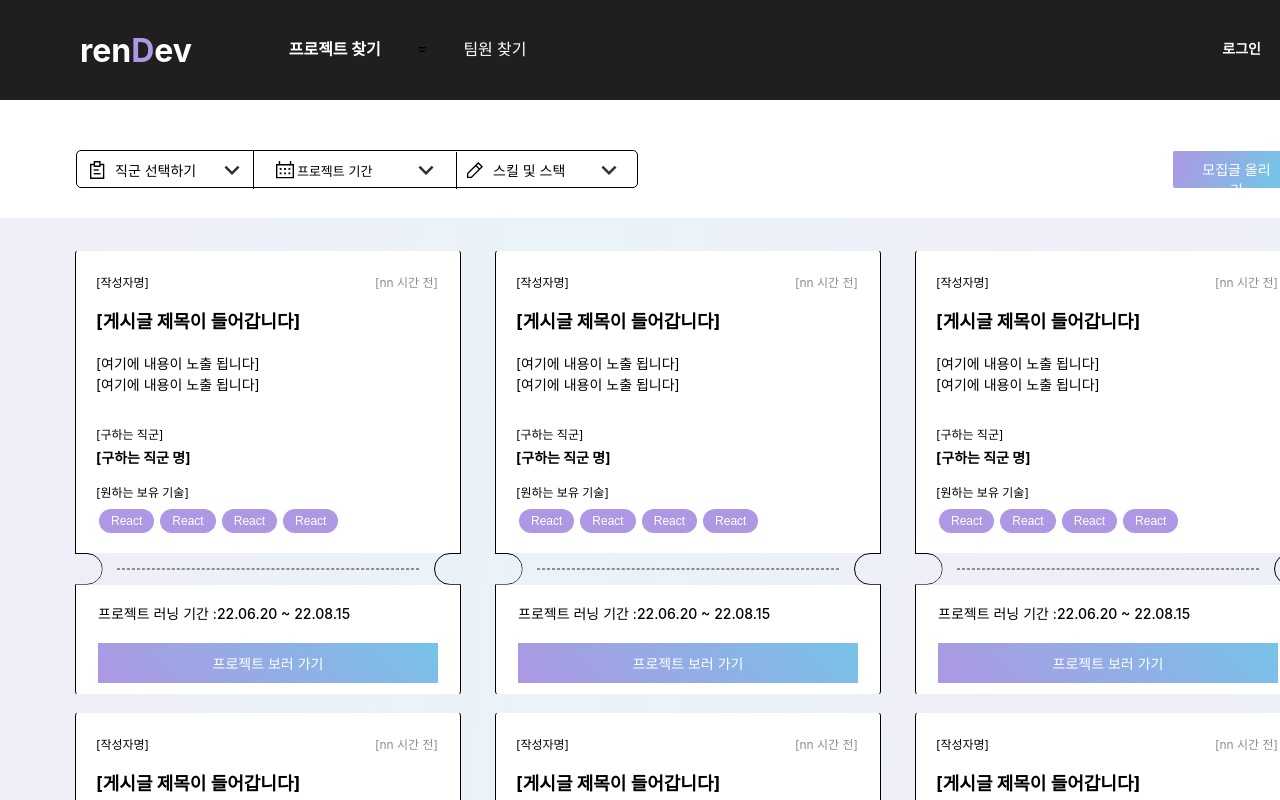
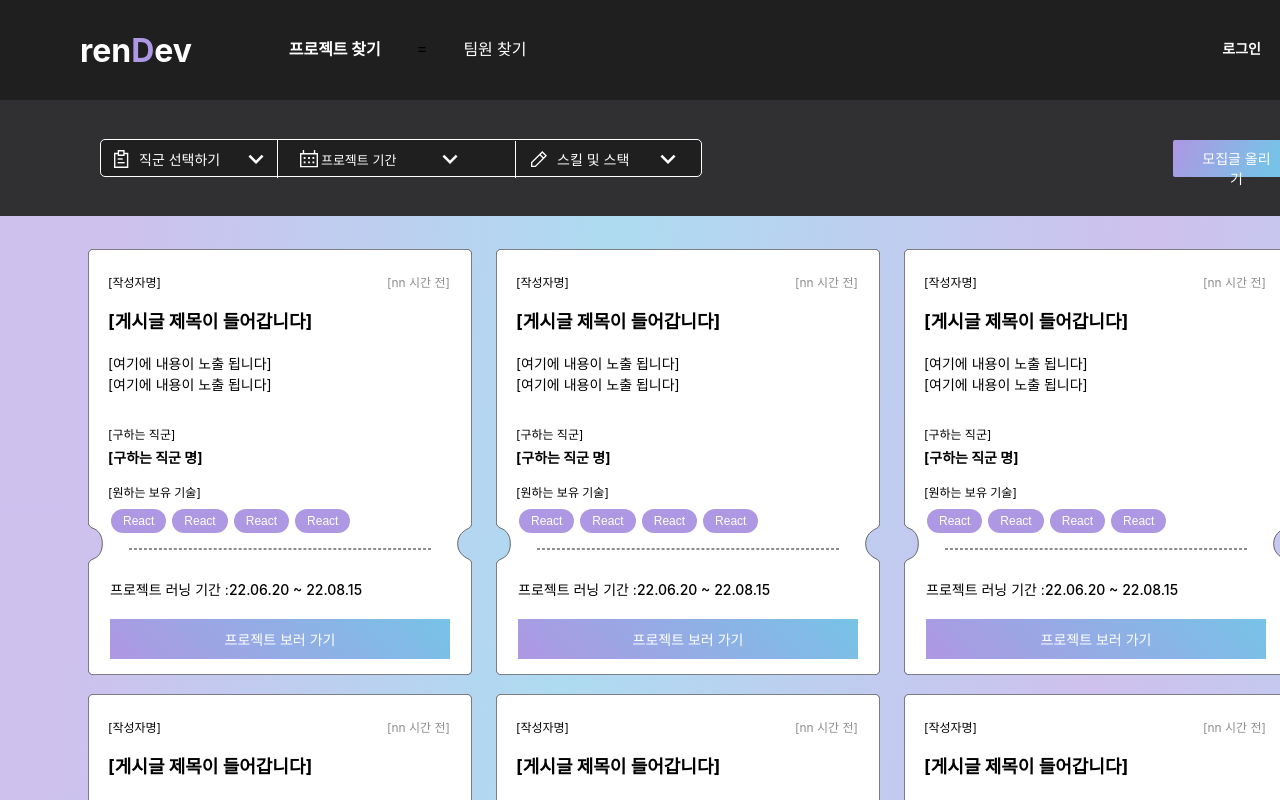
Before and after one commit to Hanghae-Realwork/front-end, a React (Create React App) app in the folder real_project/: page /mainrecruit in a window 1280 px wide. Shown: the top 800 px of the page. Built offline with nearby package versions, Linux system fonts and the light colour scheme.

Commit message:
카드 CSS 최종 수정 완료 및 메인 배열 깨짐 문제 해결

```diff
--- a/real_project/src/components/CardRecruit.js
+++ b/real_project/src/components/CardRecruit.js
@@ -3,6 +3,8 @@ import styled from "styled-components";
 import { useNavigate } from "react-router-dom";
 
 import Tag from "./TagCompo"
+
+import Test from "../image/Test.svg"
 
 
 
@@ -37,11 +39,7 @@ const CardRecruit = () => {
                     <TagWrap><Tag/><Tag/><Tag/><Tag/></TagWrap>
                 </CardTagWrap>
             </AllTopWrap>
-            <CircleWrap>
-                <AllMidWrapOne/>
                     <DashedLine/>
-                <AllMidWrapTwo/>
-            </CircleWrap>
             <AllBotWrap>
                 <CardBotTopWrap>
                     <CardBotTextDate>프로젝트 러닝 기간 :</CardBotTextDate>
@@ -60,24 +58,22 @@ const CardRecruit = () => {
 
 const AllWrap = styled.div`
     margin: 0px 24px 19px 0px;
-    border: 1px solid black;
     border-top: none;
     border-bottom: none;
-    width: 394px;
-    height: 443px;
+    width: 384px;
+    height: 426px;
     display: flex;
     flex-flow: column nowrap;
     justify-content: center;
     align-items: center;
-    clip-path: inset(0 5px 0 5px);
+    background-image: url(${Test});
+    background-position: center;
+    background-size: cover;
+    background-repeat: none;
 `
 
 const AllTopWrap = styled.div`
     border-bottom: none;
-    border-top: 1px solid black;
-    border-left: 1px solid black;
-    border-right: 1px solid black;
-    /* border-radius: 5px; */
     border-top-left-radius: 5px;
     border-top-right-radius: 5px;
     width: 384px;
@@ -86,58 +82,26 @@ const AllTopWrap = styled.div`
     flex-flow: column nowrap;
     justify-content: center;
     align-items: center;
-    /* margin-bottom: -2px; */
-    background-color: white;
-`
-
-const CircleWrap = styled.div`
-    /* border: 1px solid black; */
-    border-right: none;
-    border-left: none;
-    width: 405px;
-    height: 40px;
-    display: flex;
-    flex-flow: row wrap;
-    justify-content: space-between;
-    align-items: center;
-    clip-path: stroke-box;
-    /* background-color: white; */
-`
-
-const AllMidWrapOne = styled.div`
-    border: 1px solid black;
-    width: 35px;
-    height: 30px;
-    border-radius: 0px 30px 30px 0px;
-    background-color: transparent;
-    clip-path: stroke-box;
 `
 
 const AllMidWrapTwo = styled.div`
-    border: 1px solid black;
     width: 35px;
     height: 30px;
     border-radius: 30px 0px 0px 30px;
     background-color: transparent;
+
 `
 
 const AllBotWrap = styled.div`
-    /* border: 1px solid black; */
     border-top: none;
-    border-left: 1px solid black;
-    border-right: 1px solid black;
-    border-bottom: 1px solid black;
     border-bottom-left-radius: 5px;
     border-bottom-right-radius: 5px;
-    /* border-radius: 5px; */
     width: 384px;
     height: 117px;
-    /* margin-top: -1px; */
     display: flex;
     flex-flow: column nowrap;
     justify-content: center;
     align-items: center;
-    background-color: white;
 `
 
 
@@ -226,7 +190,9 @@ const TagWrap = styled.div`
 //// 센터 대쉬라인
 const DashedLine = styled.hr`
     width: 300px;
+    height: 0px;
     border: 0.5px dashed #8D8D8D;
+    margin-top: -5px;
 `
 
 
--- a/real_project/src/components/DayPickerMain.js
+++ b/real_project/src/components/DayPickerMain.js
@@ -28,19 +28,19 @@ const DayPickerMain = () => {
       <ContainerStartDateDiv1>
         <DateFirstViewWrap>
           <DateWrap>
-              <svg width="18" height="18" viewBox="0 0 18 18" fill="none" xmlns="http://www.w3.org/2000/svg">
-              <path d="M3.69238 7.03857H5.53854V8.88473H3.69238V7.03857Z" fill="black"/>
-              <path d="M5.53854 11.4231H3.69238V13.2692H5.53854V11.4231Z" fill="black"/>
-              <path d="M8.07715 7.03857H9.9233V8.88473H8.07715V7.03857Z" fill="black"/>
-              <path d="M9.9233 11.4231H8.07715V13.2692H9.9233V11.4231Z" fill="black"/>
-              <path d="M12.4619 7.03857H14.3081V8.88473H12.4619V7.03857Z" fill="black"/>
-              <path d="M14.3081 11.4231H12.4619V13.2692H14.3081V11.4231Z" fill="black"/>
-              <path fill-rule="evenodd" clip-rule="evenodd" d="M2.76923 3H0V17.3077H18V3H15.2308V0H13.8462V3H4.15385V0H2.76923V3ZM1.38462 4.38461V15.9231H16.6154V4.38461H1.38462Z" fill="black"/>
+              <svg width="18" height="18" viewBox="0 0 18 18" fill="white" xmlns="http://www.w3.org/2000/svg">
+              <path d="M3.69238 7.03857H5.53854V8.88473H3.69238V7.03857Z" fill="white"/>
+              <path d="M5.53854 11.4231H3.69238V13.2692H5.53854V11.4231Z" fill="white"/>
+              <path d="M8.07715 7.03857H9.9233V8.88473H8.07715V7.03857Z" fill="white"/>
+              <path d="M9.9233 11.4231H8.07715V13.2692H9.9233V11.4231Z" fill="white"/>
+              <path d="M12.4619 7.03857H14.3081V8.88473H12.4619V7.03857Z" fill="white"/>
+              <path d="M14.3081 11.4231H12.4619V13.2692H14.3081V11.4231Z" fill="white"/>
+              <path fill-rule="evenodd" clip-rule="evenodd" d="M2.76923 3H0V17.3077H18V3H15.2308V0H13.8462V3H4.15385V0H2.76923V3ZM1.38462 4.38461V15.9231H16.6154V4.38461H1.38462Z" fill="white"/>
               </svg>
             <ButtonName>프로젝트 기간</ButtonName>
           </DateWrap>
-            <svg width="16" height="10" viewBox="0 0 16 10" fill="none" xmlns="http://www.w3.org/2000/svg">
-             <path d="M13.7375 0.737549L8 6.46255L2.2625 0.737549L0.5 2.50005L8 10L15.5 2.50005L13.7375 0.737549Z" fill="#303032"/>
+            <svg width="16" height="10" viewBox="0 0 16 10" fill="white" xmlns="http://www.w3.org/2000/svg">
+             <path d="M13.7375 0.737549L8 6.46255L2.2625 0.737549L0.5 2.50005L8 10L15.5 2.50005L13.7375 0.737549Z" fill="#white"/>
             </svg>
         </DateFirstViewWrap>
 
@@ -53,16 +53,19 @@ const DayPickerMain = () => {
 
         <Container1 type="button" className="pa2 bg-white button-reset ba" aria-label="Pick a date" onClick={onClickToggle}>
           <ContainerStartDateDiv1>
-            <svg width="18" height="18" viewBox="0 0 18 18" fill="none" xmlns="http://www.w3.org/2000/svg">
-              <path d="M3.69238 7.03857H5.53854V8.88473H3.69238V7.03857Z" fill="black"/>
-              <path d="M5.53854 11.4231H3.69238V13.2692H5.53854V11.4231Z" fill="black"/>
-              <path d="M8.07715 7.03857H9.9233V8.88473H8.07715V7.03857Z" fill="black"/>
-              <path d="M9.9233 11.4231H8.07715V13.2692H9.9233V11.4231Z" fill="black"/>
-              <path d="M12.4619 7.03857H14.3081V8.88473H12.4619V7.03857Z" fill="black"/>
-              <path d="M14.3081 11.4231H12.4619V13.2692H14.3081V11.4231Z" fill="black"/>
-              <path fill-rule="evenodd" clip-rule="evenodd" d="M2.76923 3H0V17.3077H18V3H15.2308V0H13.8462V3H4.15385V0H2.76923V3ZM1.38462 4.38461V15.9231H16.6154V4.38461H1.38462Z" fill="black"/>
+            <svg width="18" height="18" viewBox="0 0 18 18" fill="white" xmlns="http://www.w3.org/2000/svg">
+              <path d="M3.69238 7.03857H5.53854V8.88473H3.69238V7.03857Z" fill="white"/>
+              <path d="M5.53854 11.4231H3.69238V13.2692H5.53854V11.4231Z" fill="white"/>
+              <path d="M8.07715 7.03857H9.9233V8.88473H8.07715V7.03857Z" fill="white"/>
+              <path d="M9.9233 11.4231H8.07715V13.2692H9.9233V11.4231Z" fill="white"/>
+              <path d="M12.4619 7.03857H14.3081V8.88473H12.4619V7.03857Z" fill="white"/>
+              <path d="M14.3081 11.4231H12.4619V13.2692H14.3081V11.4231Z" fill="white"/>
+              <path fill-rule="evenodd" clip-rule="evenodd" d="M2.76923 3H0V17.3077H18V3H15.2308V0H13.8462V3H4.15385V0H2.76923V3ZM1.38462 4.38461V15.9231H16.6154V4.38461H1.38462Z" fill="white"/>
             </svg>
             <SelectedDate>{format(selected.from, "MM월 dd일 ")}</SelectedDate>
+            <svg width="17" height="11" viewBox="0 0 17 11" fill="white" xmlns="http://www.w3.org/2000/svg">
+              <path d="M15.1324 10.5916L16.6074 9.11655L8.35742 0.866552L0.107422 9.11655L1.58242 10.5916L8.35742 3.81655L15.1324 10.5916Z" fill="#white"/>
+              </svg>
           </ContainerStartDateDiv1>
         </Container1>
       );
@@ -71,16 +74,20 @@ const DayPickerMain = () => {
         <Container1 type="button" className="pa2 bg-white button-reset ba" aria-label="Pick a date" onClick={onClickToggle}>
           <ContainerStartDateDiv1>
             <svg width="18" height="18" viewBox="0 0 18 18" fill="none" xmlns="http://www.w3.org/2000/svg">
-              <path d="M3.69238 7.03857H5.53854V8.88473H3.69238V7.03857Z" fill="black"/>
-              <path d="M5.53854 11.4231H3.69238V13.2692H5.53854V11.4231Z" fill="black"/>
-              <path d="M8.07715 7.03857H9.9233V8.88473H8.07715V7.03857Z" fill="black"/>
-              <path d="M9.9233 11.4231H8.07715V13.2692H9.9233V11.4231Z" fill="black"/>
-              <path d="M12.4619 7.03857H14.3081V8.88473H12.4619V7.03857Z" fill="black"/>
-              <path d="M14.3081 11.4231H12.4619V13.2692H14.3081V11.4231Z" fill="black"/>
-              <path fill-rule="evenodd" clip-rule="evenodd" d="M2.76923 3H0V17.3077H18V3H15.2308V0H13.8462V3H4.15385V0H2.76923V3ZM1.38462 4.38461V15.9231H16.6154V4.38461H1.38462Z" fill="black"/>
+              <path d="M3.69238 7.03857H5.53854V8.88473H3.69238V7.03857Z" fill="white"/>
+              <path d="M5.53854 11.4231H3.69238V13.2692H5.53854V11.4231Z" fill="white"/>
+              <path d="M8.07715 7.03857H9.9233V8.88473H8.07715V7.03857Z" fill="white"/>
+              <path d="M9.9233 11.4231H8.07715V13.2692H9.9233V11.4231Z" fill="white"/>
+              <path d="M12.4619 7.03857H14.3081V8.88473H12.4619V7.03857Z" fill="white"/>
+              <path d="M14.3081 11.4231H12.4619V13.2692H14.3081V11.4231Z" fill="white"/>
+              <path fill-rule="evenodd" clip-rule="evenodd" d="M2.76923 3H0V17.3077H18V3H15.2308V0H13.8462V3H4.15385V0H2.76923V3ZM1.38462 4.38461V15.9231H16.6154V4.38461H1.38462Z" fill="white"/>
             </svg>
-              <SelectedDate>{format(selected.from, "MM월 dd일 " + ' \ ' + ' ~ ' )}</SelectedDate>
+              <SelectedDate>{format(selected.from, "MM월 dd일 ")}</SelectedDate>
+              <SelectedDateWave>{' ~ '}</SelectedDateWave>
               <SelectedDate>{format(selected.to,  "MM월 dd일")}</SelectedDate>
+              <svg width="16" height="10" viewBox="0 0 16 10" fill="white" xmlns="http://www.w3.org/2000/svg">
+                <path d="M13.7375 0.737549L8 6.46255L2.2625 0.737549L0.5 2.50005L8 10L15.5 2.50005L13.7375 0.737549Z" fill="#white"/>
+                </svg>
           </ContainerStartDateDiv1>
         </Container1>
       );
@@ -110,10 +117,10 @@ const Container1 = styled.label`
   outline: none;
 
   cursor: pointer;
-  /* border: 1px solid black; */
+  /* border: 1px solid white; */
   padding: 9px 12px 9px 10px;
-  border-right: 1px solid black;
-  /* width: 267px; */
+  border-right: 1px solid white;
+  width: 215px;
 `;
 
 //시작날짜, 끝날짜 따로따로
@@ -155,7 +162,14 @@ const SelectedDate = styled.span`
   /* min-width: 110px; */
   font-size: 13px;
   margin-left: 5px;
+  margin-right: 10px;
 `;
+
+const SelectedDateWave = styled.div`
+  font-size: 14px;
+  margin-left: 3px;
+  margin-right: 5px;
+`
 
 //전체
 const DivDayPicker = styled.div`
--- a/real_project/src/components/RecSelectCompo.js
+++ b/real_project/src/components/RecSelectCompo.js
@@ -91,27 +91,27 @@ function SelectCompo() {
           {dropdownVisibility ? (
             <DropText>
               <TextImageWrap>
-              <svg width="15" height="18" viewBox="0 0 15 18" fill="none" xmlns="http://www.w3.org/2000/svg">
-              <path d="M3.69238 12H10.6155V13.3846H3.69238V12Z" fill="black"/>
-              <path d="M8.76931 8.30786H3.69238V9.69248H8.76931V8.30786Z" fill="black"/>
-              <path fill-rule="evenodd" clip-rule="evenodd" d="M10.6154 0H3.69231V2.76923H0V18H14.3077V2.76923H10.6154V0ZM10.6154 4.15385V6H3.69231V4.15385H1.38462V16.6154H12.9231V4.15385H10.6154ZM5.07692 4.61538V1.38462H9.23077V4.61538H5.07692Z" fill="black"/>
+                <svg width="15" height="18" viewBox="0 0 15 18" fill="white" xmlns="http://www.w3.org/2000/svg">
+                <path d="M3.69238 12H10.6155V13.3846H3.69238V12Z" fill="white"/>
+                <path d="M8.76931 8.30786H3.69238V9.69248H8.76931V8.30786Z" fill="white"/>
+                <path fill-rule="evenodd" clip-rule="evenodd" d="M10.6154 0H3.69231V2.76923H0V18H14.3077V2.76923H10.6154V0ZM10.6154 4.15385V6H3.69231V4.15385H1.38462V16.6154H12.9231V4.15385H10.6154ZM5.07692 4.61538V1.38462H9.23077V4.61538H5.07692Z" fill="white"/>
                 </svg>
               <SpanInText>닫기</SpanInText></TextImageWrap>
-              <svg width="17" height="11" viewBox="0 0 17 11" fill="none" xmlns="http://www.w3.org/2000/svg">
-              <path d="M15.1324 10.5916L16.6074 9.11655L8.35742 0.866552L0.107422 9.11655L1.58242 10.5916L8.35742 3.81655L15.1324 10.5916Z" fill="#323232"/>
+                <svg width="17" height="11" viewBox="0 0 17 11" fill="white" xmlns="http://www.w3.org/2000/svg">
+                <path d="M15.1324 10.5916L16.6074 9.11655L8.35742 0.866552L0.107422 9.11655L1.58242 10.5916L8.35742 3.81655L15.1324 10.5916Z" fill="#fff"/>
                 </svg>
             </DropText>
           ) : (
             <DropText>
               <TextImageWrap>
-                <svg width="15" height="18" viewBox="0 0 15 18" fill="none" xmlns="http://www.w3.org/2000/svg">
-                  <path d="M3.69238 12H10.6155V13.3846H3.69238V12Z" fill="black"/>
-                  <path d="M8.76931 8.30786H3.69238V9.69248H8.76931V8.30786Z" fill="black"/>
-                  <path fill-rule="evenodd" clip-rule="evenodd" d="M10.6154 0H3.69231V2.76923H0V18H14.3077V2.76923H10.6154V0ZM10.6154 4.15385V6H3.69231V4.15385H1.38462V16.6154H12.9231V4.15385H10.6154ZM5.07692 4.61538V1.38462H9.23077V4.61538H5.07692Z" fill="black"/>
+                  <svg width="15" height="18" viewBox="0 0 15 18" fill="white" xmlns="http://www.w3.org/2000/svg">
+                    <path d="M3.69238 12H10.6155V13.3846H3.69238V12Z" fill="white"/>
+                    <path d="M8.76931 8.30786H3.69238V9.69248H8.76931V8.30786Z" fill="white"/>
+                    <path fill-rule="evenodd" clip-rule="evenodd" d="M10.6154 0H3.69231V2.76923H0V18H14.3077V2.76923H10.6154V0ZM10.6154 4.15385V6H3.69231V4.15385H1.38462V16.6154H12.9231V4.15385H10.6154ZM5.07692 4.61538V1.38462H9.23077V4.61538H5.07692Z" fill="white"/>
                   </svg>
                 <SpanInText>직군 선택하기</SpanInText></TextImageWrap>
-                <svg width="16" height="10" viewBox="0 0 16 10" fill="none" xmlns="http://www.w3.org/2000/svg">
-                  <path d="M13.7375 0.737549L8 6.46255L2.2625 0.737549L0.5 2.50005L8 10L15.5 2.50005L13.7375 0.737549Z" fill="#303032"/>
+                <svg width="16" height="10" viewBox="0 0 16 10" fill="white" xmlns="http://www.w3.org/2000/svg">
+                  <path d="M13.7375 0.737549L8 6.46255L2.2625 0.737549L0.5 2.50005L8 10L15.5 2.50005L13.7375 0.737549Z" fill="#fff"/>
                 </svg>
             </DropText>
           )}
@@ -137,25 +137,24 @@ function SelectCompo() {
           {dropdownVisibilitySkill ? (
             <DropTextSkill>
               <TextImageWrap>
-                <svg width="16" height="16" viewBox="0 0 16 16" fill="none" xmlns="http://www.w3.org/2000/svg">
-                <path fill-rule="evenodd" clip-rule="evenodd" d="M11.3053 0L16 4.69473L4.69473 16H0V11.3053L11.3053 0ZM11.3053 1.87789L9.73255 3.45062L12.5494 6.26745L14.1221 4.69473L11.3053 1.87789ZM11.6105 7.20641L8.79365 4.38956L1.32787 11.8554V14.6721H4.1447L11.6105 7.20641Z" fill="black"/>
+                <svg width="16" height="16" viewBox="0 0 16 16" fill="white" xmlns="http://www.w3.org/2000/svg">
+                <path fill-rule="evenodd" clip-rule="evenodd" d="M11.3053 0L16 4.69473L4.69473 16H0V11.3053L11.3053 0ZM11.3053 1.87789L9.73255 3.45062L12.5494 6.26745L14.1221 4.69473L11.3053 1.87789ZM11.6105 7.20641L8.79365 4.38956L1.32787 11.8554V14.6721H4.1447L11.6105 7.20641Z" fill="white"/>
                 </svg><SpanInText>닫기</SpanInText>
               </TextImageWrap>
-              <svg width="17" height="11" viewBox="0 0 17 11" fill="none" xmlns="http://www.w3.org/2000/svg">
-              <path d="M15.1324 10.5916L16.6074 9.11655L8.35742 0.866552L0.107422 9.11655L1.58242 10.5916L8.35742 3.81655L15.1324 10.5916Z" fill="#323232"/>
+              <svg width="17" height="11" viewBox="0 0 17 11" fill="white" xmlns="http://www.w3.org/2000/svg">
+              <path d="M15.1324 10.5916L16.6074 9.11655L8.35742 0.866552L0.107422 9.11655L1.58242 10.5916L8.35742 3.81655L15.1324 10.5916Z" fill="#white"/>
               </svg>
             </DropTextSkill>
           ) : (
             <DropTextSkill>
               <TextImageWrap>
-                <svg width="16" height="16" viewBox="0 0 16 16" fill="none" xmlns="http://www.w3.org/2000/svg">
-                <path fill-rule="evenodd" clip-rule="evenodd" d="M11.3053 0L16 4.69473L4.69473 16H0V11.3053L11.3053 0ZM11.3053 1.87789L9.73255 3.45062L12.5494 6.26745L14.1221 4.69473L11.3053 1.87789ZM11.6105 7.20641L8.79365 4.38956L1.32787 11.8554V14.6721H4.1447L11.6105 7.20641Z" fill="black"/>
+                <svg width="16" height="16" viewBox="0 0 16 16" fill="white" xmlns="http://www.w3.org/2000/svg">
+                <path fill-rule="evenodd" clip-rule="evenodd" d="M11.3053 0L16 4.69473L4.69473 16H0V11.3053L11.3053 0ZM11.3053 1.87789L9.73255 3.45062L12.5494 6.26745L14.1221 4.69473L11.3053 1.87789ZM11.6105 7.20641L8.79365 4.38956L1.32787 11.8554V14.6721H4.1447L11.6105 7.20641Z" fill="white"/>
                 </svg>
-
                 <SpanInText>스킬 및 스택</SpanInText>
               </TextImageWrap>
-                <svg width="16" height="10" viewBox="0 0 16 10" fill="none" xmlns="http://www.w3.org/2000/svg">
-                <path d="M13.7375 0.737549L8 6.46255L2.2625 0.737549L0.5 2.50005L8 10L15.5 2.50005L13.7375 0.737549Z" fill="#303032"/>
+                <svg width="16" height="10" viewBox="0 0 16 10" fill="white" xmlns="http://www.w3.org/2000/svg">
+                <path d="M13.7375 0.737549L8 6.46255L2.2625 0.737549L0.5 2.50005L8 10L15.5 2.50005L13.7375 0.737549Z" fill="#white"/>
                 </svg>
             </DropTextSkill>
           )}
@@ -219,23 +218,32 @@ function SelectCompo() {
 
   // 리턴 컴포넌트 최종(출력 구간)
   return (
+    <BackGroundDiv>
       <DropDownAllWrap>
-      <div>
           <CompoWrap><App /> <DayPickerMain /> <AppSkill /> </CompoWrap>
-      </div>
         <RecButtonWrap>
           <RecritButton onClick={() => {navigate(`/recruitwrite`);}}>모집글 올리기</RecritButton>
         </RecButtonWrap>
       </DropDownAllWrap>
+    </BackGroundDiv>
   );
 }
 
 
+const BackGroundDiv = styled.div`
+    background-color: #303032;
+    width: 100%;
+    display: flex;
+    justify-content: center;
+    align-items: center;
+`
 
 const DropDownAllWrap = styled.div`
-  /* border: 1px solid black; */
-  width: 153vh;
-  margin-top: 50px;
+  /* border: 1px solid white; */
+  max-width: 1440px;
+  width: 100%;
+  height: 116px;
+  padding: 0px 100px 0px 100px;
   display: flex;
   flex-flow: row wrap;
   justify-content: space-between;
@@ -251,16 +259,13 @@ const DropDownWrap = styled.div`
 `;
 
 const DropDownButton = styled.label`
-  /* border: 1px solid black; */
-  /* border-bottom-left-radius: 5px;
-  border-top-left-radius: 5px; */
   outline: none;
   border: none;
   cursor: pointer;
   padding: 9px 13px 9px 13px;
   width: 150px;
   font-weight: 400;
-  border-right: 1px solid black;
+  border-right: 1px solid white;
 `;
 
 const TextImageWrap = styled.div`
@@ -277,9 +282,9 @@ const DropDownButtonSkill = styled.label`
   border: none;
   cursor: pointer;
   padding: 9px 10px 9px 10px;
-  width: 150px;
+  width: 145px;
   font-weight: bold;
-  /* border: 1px solid black; */
+  margin-left: 5px;
 `;
 
 const DropText = styled.div`
@@ -306,9 +311,6 @@ const SelectBoxWrap = styled.div`
   flex-flow: column nowrap;
   justify-content: center;
   align-items: flex-end;
-  /* border-top-right-radius: 20px;
-  border-bottom-right-radius: 20px;
-  border-bottom-left-radius: 20px; */
   padding: 20px;
   position: absolute;
   background-color: white;
@@ -319,7 +321,6 @@ const SelectAllWrap = styled.div`
   flex-flow: column nowrap;
   justify-content: center;
   align-items: flex-start;
-  /* margin-bottom: px; */
   width: 580px;
   padding: 10px;
   /* border: 1px solid black; */
@@ -417,11 +418,12 @@ const CompoWrap = styled.div`
   flex-flow: row wrap;
   justify-content: flex-start;
   align-items: center;
-  border: 1px solid black;
+  border: 1px solid white;
   border-radius: 5px;
-  width: 560px;
+  width: 600px;
   height: 36px;
-  /* border: 1px solid black; */
+  background-color: #1F1F1F;
+  color: white;
 `
 
 
--- a/real_project/src/pages/Main.js
+++ b/real_project/src/pages/Main.js
@@ -11,7 +11,8 @@ function Main () {
 
     return(
         <>
-            <MainAllWrap className="MainBack">
+            <BackGroundDiv className="MainBack">
+                <MainAllWrap >
                     <MaininTitleTopWrap>
                         <HeadTitleWrap><TitleMain>사람과 아이디어의 조우<span style={{fontSize:"49px", fontWeight:"bold"}}>, renDev</span></TitleMain></HeadTitleWrap>
                         <SubWrap><SubMain>우주항공용어로 랑데부(Rendez-Vous)란, 드넓은 우주를 유영하던 두 물체의 만남을 말합니다.
@@ -22,7 +23,9 @@ function Main () {
                             </MainButtonWrap>
                     </MaininTitleTopWrap>
                 </MainAllWrap>
+            </BackGroundDiv>
 
+            <BottomBackGround>
             <MainTextBotWrap>
                 <MainBotText>
                     <MainTextTitle>
@@ -38,19 +41,26 @@ function Main () {
                     </MainTextTitle>
                 </MainBotText>
             </MainTextBotWrap>
+            </BottomBackGround>
         </>
 
     )
 
 }
 
+
+const BackGroundDiv = styled.div`
+    width: 100%;
+    display: flex;
+    justify-content: center;
+    align-items: center;
+`
+
 const MainAllWrap = styled.div`
   /* border: 1px solid black; */
   width: 100%;
-  min-width: 1400px;
-  height: 60vh;
-  padding: 20px;
-  background-color: #9595d2;
+  max-width: 1440px;
+  height: 670px;
   display: flex;
   flex-flow: row wrap;
   justify-content: flex-start;
@@ -61,8 +71,7 @@ const MaininTitleTopWrap = styled.div`
   /* border: 1px solid black; */
   width: 500px;
   height: 350px;
-  margin-left: 100px;
-  margin-bottom: 70px;
+  margin-bottom: 205px;
   display: flex;
   flex-flow: column nowrap;
   justify-content: center;
@@ -116,7 +125,6 @@ const PageButton2 = styled.button`
 `;
 
 const MainButtonWrap = styled.div`
-
     /* border: 1px solid black; */
     margin-top: 30px;
     display: flex;
@@ -135,8 +143,18 @@ const MainBotWrap = styled.div`
     align-items: center;
 `
 
+const BottomBackGround = styled.div`
+    background-color: #303032;
+    width: 100%;
+    height: 100%;
+    display: flex;
+    justify-content: center;
+    align-items: center;
+`
+
 const MainTextBotWrap = styled.div`
     width: 100%;
+    max-width: 1440px;
     height: 25vh;
     display: flex;
     flex-flow: row wrap;
--- a/real_project/src/pages/MainRecruit.js
+++ b/real_project/src/pages/MainRecruit.js
@@ -17,13 +17,12 @@ const MainRecruit = () => {
 
   return (
     <>
-      <TopCompoWrap>
-
       <RecSelectCompo />
-      </TopCompoWrap>
+      <CardBackGround>
         <CardContainerWrap>
           {Card_list === undefined ? null : Card_list.map((list, idx) => {return ( <Card key={idx} /> );})}
         </CardContainerWrap>
+      </CardBackGround>
     </>
   );
 };
@@ -33,27 +32,18 @@ const CardContainerWrap = styled.div`
   flex-flow: row wrap;
   justify-content: center;
   align-items: center;
-  /* border: 1px solid black; */
-  background-color: ;
-  max-width: 1400px;
-  margin-top: 30px;
-
+  max-width: 1440px;
   padding: 33px 50px 0px 50px;
-  background: linear-gradient(0deg, rgba(217, 217, 217, 0.1), rgba(217, 217, 217, 0.1)), linear-gradient(93.14deg, rgba(174, 151, 227, 0.15) 0.24%, rgba(119, 195, 231, 0.15) 34.73%, rgba(174, 151, 227, 0.15) 67.67%, rgba(119, 195, 231, 0.15) 95.47%);
-
 `
 
-const TopCompoWrap = styled.div`
-    /* border: 1px solid black; */
+const CardBackGround = styled.div`
+  background: linear-gradient(97.2deg, rgba(174, 151, 227, 0.6) 5.92%, rgba(119, 195, 231, 0.6) 32.42%, rgba(174, 151, 227, 0.6) 60.29%, rgba(119, 195, 231, 0.6) 93.64%);
+  width: 100%;
   display: flex;
-    justify-content: flex-start;
+  justify-content: center;
   align-items: center;
-    width: 156vh;
-    max-width: 1400px;
-    /* gap: 20px; */
-    z-index: 10;
-    /* border-bottom: 3px solid #685BC7; */
 `
+
 
 export default MainRecruit;
 
--- a/real_project/src/pages/Test.js
+++ b/real_project/src/pages/Test.js
@@ -66,6 +66,7 @@ const AllWrap = styled.div`
     justify-content: center;
     align-items: center;
     clip-path: inset(0 5px 0 5px);
+    background-color: brown;
     /* position: absolute; */
     /* clip: rect(300 500 10% 10%)  */
 `
```
Also changed, not shown: real_project/src/components/Header.js (+17 -2 lines), real_project/src/image/Test.svg (added). Lines whose indentation alone changed are shown as unchanged.
